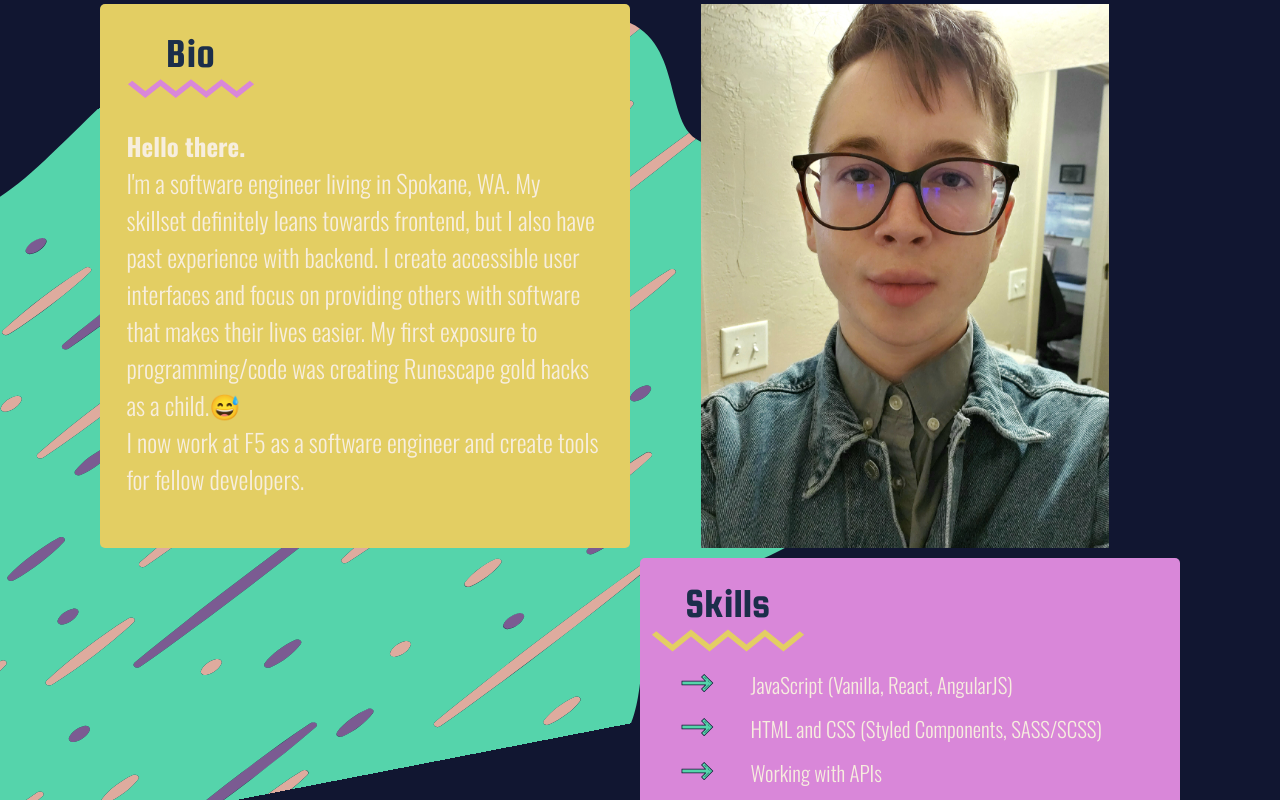
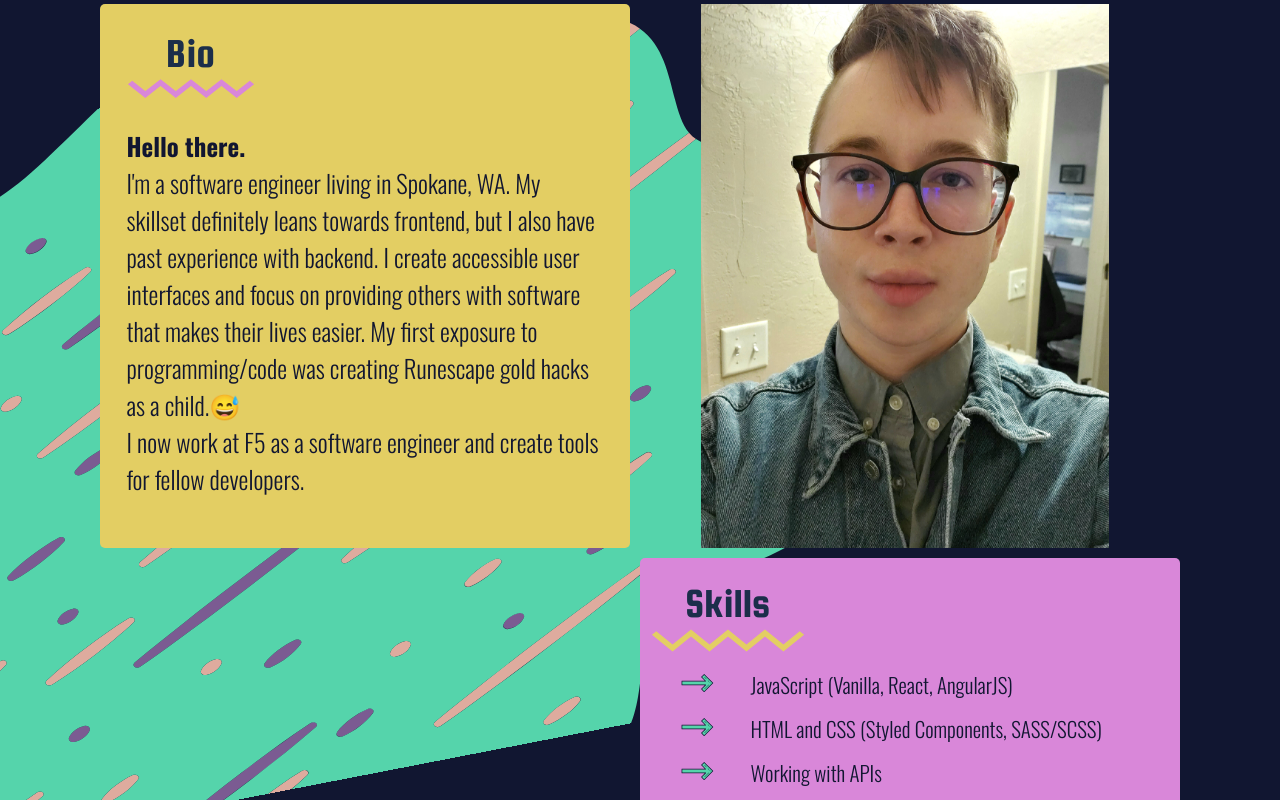
Before and after one commit to salemlf/react-portfolio-site, a React (Create React App) app: page / in a window 1280 px wide. Shown: the part 1680-2480 px from the top of the page. Built offline with nearby package versions, Linux system fonts and the light colour scheme; a web font is replaced by a local one.

Commit message:
Fixed font color contrast issue for about me divs

```diff
--- a/src/components/About Me/AboutMeStyles.js
+++ b/src/components/About Me/AboutMeStyles.js
@@ -67,6 +67,7 @@ export const AboutTextContainer = styled.div`
 `;
 
 export const BioText = styled.p`
+  color: var(--deepDarkBlue);
   font-size: calc(8px + (30 - 8) * ((100vw - 250px) / (1600 - 250)));
 `;
 
@@ -121,5 +122,5 @@ export const WorkSkillText = styled.h6`
   margin: 0;
   margin-left: 15%;
   font-weight: 300;
-  color: var(--offWhite);
+  color: var(--deepDarkBlue);
 `;
```
